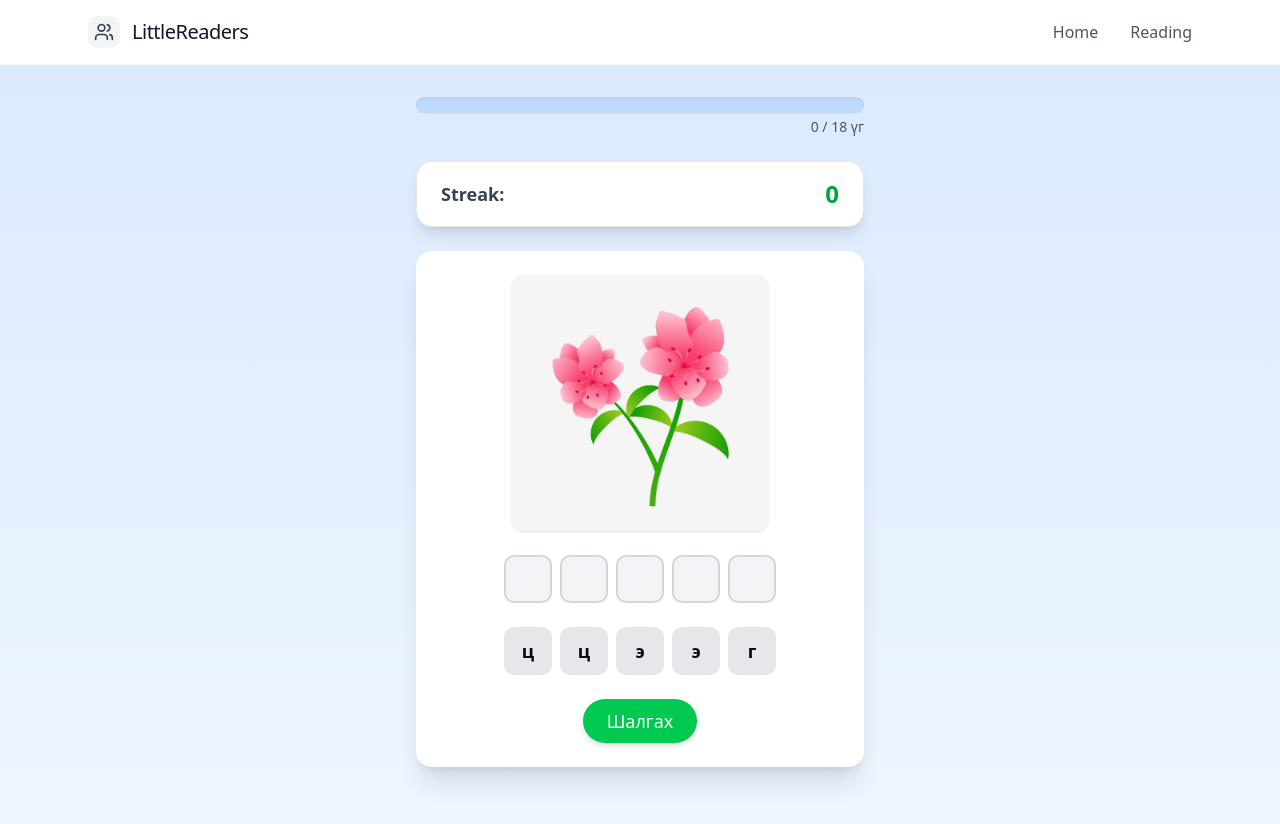
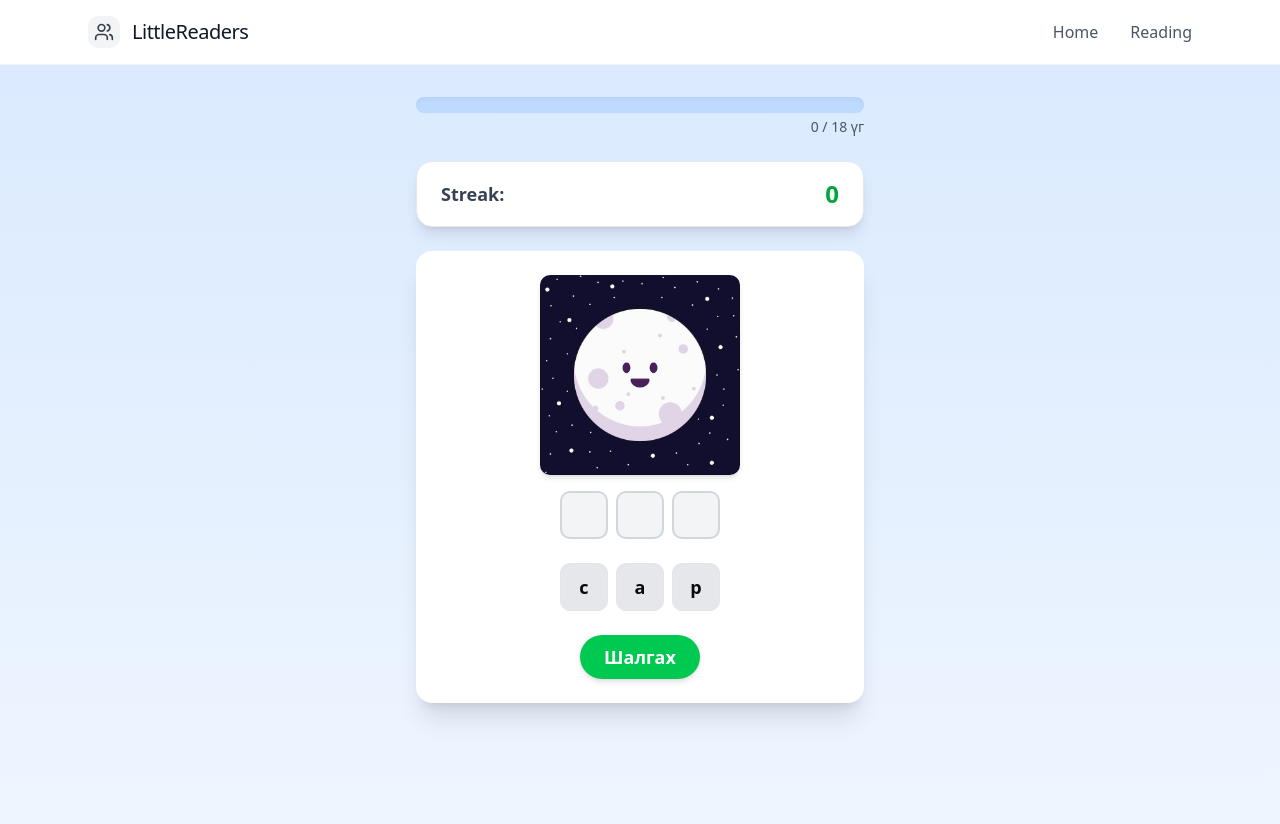
Before and after one commit to Merkzadok/PineQuestz, a Next.js app in the folder client/: page /main/wordSentence in a window 1280 px wide. Shown: the top 824 px of the page. Built offline with nearby package versions, Linux system fonts and the light colour scheme.

Commit message:
tts-done

```diff
--- a/client/src/app/main/wordSentence/components/WordCard.tsx
+++ b/client/src/app/main/wordSentence/components/WordCard.tsx
@@ -1,30 +1,24 @@
 "use client";
 
-import { useState } from "react";
-import { WordData } from "../utils/data";
-import {
-  DndContext,
-  useDraggable,
-  useDroppable,
-  DragEndEvent,
-} from "@dnd-kit/core";
+import { useEffect, useState } from "react";
+import { WordData, shuffleArray } from "../utils/data";
+import { DndContext, useDraggable, useDroppable, DragEndEvent } from "@dnd-kit/core";
+import Image from "next/image";
+import { useTextSpeaker } from "@/provider/TextContext";
 
 interface WordCardProps {
   wordData: WordData;
   onNext: (correct: boolean) => void;
 }
 
-// Draggable letter
-const DraggableLetter = ({ id, letter }: { id: string; letter: string }) => {
-  const { attributes, listeners, setNodeRef, transform, isDragging } =
-    useDraggable({ id });
+type PoolItem = { letter: string; id: string };
 
+const DraggableLetter = ({ id, letter }: PoolItem) => {
+  const { attributes, listeners, setNodeRef, transform, isDragging } = useDraggable({ id });
   const style = {
-    transform: transform
-      ? `translate3d(${transform.x}px, ${transform.y}px, 0)`
-      : undefined,
+    transform: transform ? `translate3d(${transform.x}px,${transform.y}px,0)` : undefined,
+    transition: isDragging ? "none" : "transform 0.3s ease",
   };
-
   return (
     <div
       ref={setNodeRef}
@@ -32,9 +26,7 @@ const DraggableLetter = ({ id, letter }: { id: string; letter: string }) => {
       {...listeners}
       {...attributes}
       className={`w-12 h-12 flex items-center justify-center rounded-lg border font-bold text-lg cursor-grab transition ${
-        isDragging
-          ? "bg-yellow-300 scale-110 shadow-lg"
-          : "bg-gray-200 hover:bg-gray-300"
+        isDragging ? "bg-yellow-300 scale-110 shadow-lg" : "bg-gray-200 hover:bg-gray-300"
       }`}
     >
       {letter}
@@ -42,140 +34,168 @@ const DraggableLetter = ({ id, letter }: { id: string; letter: string }) => {
   );
 };
 
-// Droppable slot
-const DroppableSlot = ({
-  id,
-  children,
-}: {
-  id: string;
-  children: React.ReactNode;
-}) => {
+const DroppableSlot = ({ id, letter, correctLetter }: { id: string; letter: string | null; correctLetter: string }) => {
   const { setNodeRef, isOver } = useDroppable({ id });
+  let bg = "bg-gray-100 border-gray-300 transition-all duration-300";
+  if (letter) bg = letter === correctLetter ? "bg-green-300 border-green-500" : "bg-red-300 border-red-500";
+  else if (isOver) bg = "bg-yellow-200 border-yellow-500";
 
   return (
     <div
       ref={setNodeRef}
-      className={`w-12 h-12 flex items-center justify-center rounded-lg border-2 font-bold text-xl transition ${
-        isOver ? "bg-green-200 border-green-500" : "bg-gray-100 border-gray-300"
-      }`}
+      className={`w-12 h-12 flex items-center justify-center rounded-lg border-2 font-bold text-xl ${bg}`}
     >
-      {children}
+      {letter}
     </div>
   );
 };
 
-const WordCard: React.FC<WordCardProps> = ({ wordData, onNext }) => {
-  const [slots, setSlots] = useState<(string | null)[]>(
-    Array(wordData.word.length).fill(null)
-  );
-  const [pool, setPool] = useState(wordData.letters);
+export const WordCard: React.FC<WordCardProps> = ({ wordData, onNext }) => {
+  const { speakText } = useTextSpeaker();
+  const [slots, setSlots] = useState<(string | null)[]>([]);
+  const [pool, setPool] = useState<PoolItem[]>([]);
   const [isCorrect, setIsCorrect] = useState<boolean | null>(null);
+  const [showPopup, setShowPopup] = useState<string | null>(null);
+
+  const initPool = () => shuffleArray(wordData.letters).map((l, idx) => ({ letter: l, id: `${l}-${idx}-${Date.now()}` }));
+
+  const resetWord = () => {
+    setSlots(Array(wordData.word.length).fill(null));
+    setPool(initPool());
+    setIsCorrect(null);
+    setShowPopup(null);
+  };
+
+  useEffect(() => {
+    resetWord();
+  }, [wordData]);
 
   const handleDragEnd = (event: DragEndEvent) => {
     const { over, active } = event;
-  if (over) {
-    const letterId = active.id as string; // жишээ: "A-0"
-    const letter = letterId.split("-")[0]; // зөвхөн "A" гэх мэт
+    if (!over) return;
 
-    if (typeof over.id === "string" && over.id.startsWith("slot-")) {
+    const letterId = active.id as string;
+    const letter = letterId.split("-")[0];
+
+    if (typeof over.id === "string") {
+      if (over.id.startsWith("slot-")) {
         const slotIdx = parseInt(over.id.replace("slot-", ""), 10);
-
         if (!isNaN(slotIdx)) {
           const newSlots = [...slots];
-
-        // өмнө нь энэ slot-д байсан үсгийг pool руу буцаана
-        if (newSlots[slotIdx]) {
-          setPool((prev) => [...prev, newSlots[slotIdx]!]);
-        }
-
-        // slot-д шинэ үсэг байрлуулна
+          if (newSlots[slotIdx]) setPool((prev) => [...prev, { letter: newSlots[slotIdx]!, id: `${newSlots[slotIdx]}-${Date.now()}` }]);
           newSlots[slotIdx] = letter;
           setSlots(newSlots);
-
-        // pool-с тухайн unique ID-г арилгана
-        setPool((prev) => prev.filter((l, idx) => `${l}-${idx}` !== letterId));
+          setPool((prev) => prev.filter((p) => p.id !== letterId));
         }
+      } else if (over.id === "pool") {
+        const newSlots = [...slots];
+        let removed = false;
+        for (let i = 0; i < newSlots.length; i++) {
+          if (newSlots[i] === letter && !removed) {
+            newSlots[i] = null;
+            removed = true;
+          }
+        }
+        setSlots(newSlots);
+        if (!pool.find((p) => p.id === letterId)) setPool((prev) => [...prev, { letter, id: letterId }]);
       }
     }
   };
 
-  const checkAnswer = () => {
-    const answer = slots.join("");
-    setIsCorrect(answer === wordData.word);
+  const handleCheckOrNext = () => {
+    if (isCorrect === null) {
+      const correct = slots.join("") === wordData.word;
+      setIsCorrect(correct);
+      setShowPopup(correct ? `🎉 Зөв байна! ${wordData.word} 🟢` : `😅 Буруу байна`);
+      setTimeout(() => setShowPopup(null), 2000);
+    } else if (isCorrect) {
+      onNext(isCorrect === true);
+      resetWord();
+    } else {
+      resetWord();
+    }
   };
 
-  const handleNext = () => {
-    onNext(isCorrect === true);
-    setSlots(Array(wordData.word.length).fill(null));
-    setPool(wordData.letters);
-    setIsCorrect(null);
-  };
+  const handleSpeak = () => speakText(wordData.word);
 
   return (
-    <div className="bg-white rounded-2xl shadow-xl p-6 flex flex-col items-center">
-      {/* Image */}
+    <div className="bg-white rounded-2xl shadow-xl p-6 flex flex-col items-center w-full max-w-lg mx-auto">
   {wordData.image && (
-        <img
+  <div className="relative mb-4 group">
+    <Image
       src={wordData.image}
       alt={wordData.word}
-          className="w-64 h-64 object-contain rounded-lg mb-6 shadow"
+      width={200}
+      height={200}
+      className="object-contain rounded-lg shadow-md cursor-pointer"
+
     />
+
+    {/* Hover overlay */}
+    <div className="absolute inset-0 bg-black/70 opacity-0 group-hover:opacity-100 flex items-center justify-center rounded-lg transition-opacity">
+      <span onClick={handleSpeak} className="text-white font-bold text-lg">{wordData.word}</span>
+    </div>
+  </div>
 )}
 
+
       <DndContext onDragEnd={handleDragEnd}>
-        {/* Slots */}
         <div className="flex gap-2 mb-6">
           {slots.map((letter, idx) => (
-            <DroppableSlot key={idx} id={`slot-${idx}`}>
-              {letter}
-            </DroppableSlot>
+            <DroppableSlot key={idx} id={`slot-${idx}`} letter={letter} correctLetter={wordData.word[idx]} />
           ))}
         </div>
 
-        {/* Pool Letters */}
-        <div className="flex flex-wrap gap-2 mb-6 justify-center">
-          {pool.map((letter, idx) => (
-            <DraggableLetter
-              key={`${letter}-${idx}`}
-              id={letter + "-" + idx}
-              letter={letter}
-            />
+        <div id="pool" className="flex flex-wrap gap-2 mb-6 justify-center">
+          {pool.map((item) => (
+            <DraggableLetter key={item.id} {...item} />
           ))}
         </div>
       </DndContext>
 
-      {/* Buttons */}
-      <div className="flex gap-4">
-        {isCorrect === null && (
+{/* Single button: Check / Next / Retry */}
 <button
-            onClick={checkAnswer}
-            className="px-6 py-2 bg-green-500 text-white rounded-full hover:bg-green-600 transition shadow-md text-lg"
-          >
-            Шалгах
-          </button>
-        )}
-        {isCorrect !== null && (
-          <button
-            onClick={handleNext}
-            className="px-6 py-3 bg-yellow-400 text-black rounded-full hover:bg-yellow-500 transition shadow-lg text-xl font-bold"
-          >
-            Дараах
-          </button>
-        )}
-      </div>
-
-      {/* Result */}
-      {isCorrect !== null && (
-        <p
-          className={`mt-4 text-xl font-bold ${
-            isCorrect ? "text-green-600" : "text-red-600"
+  onClick={handleCheckOrNext}
+  className={`px-6 py-2 rounded-full shadow-md text-lg font-bold transition transform active:scale-95 ${
+    isCorrect === null
+      ? "bg-green-500 text-white hover:bg-green-600 cursor-pointer"
+      : isCorrect
+      ? "bg-yellow-400 text-black hover:bg-yellow-500 cursor-pointer"
+      : "bg-blue-500 text-white hover:bg-blue-600 cursor-pointer"
   }`}
 >
-          {isCorrect ? "Зөв байна! 🎉" : "Буруу байна 😅"}
-        </p>
+  {isCorrect === null ? "Шалгах" : isCorrect ? "Дараах" : "Дахин эхлэх"}
+</button>
+
+{/* Animated Pop-up */}
+{showPopup && (
+  <div className="fixed inset-0 flex items-center justify-center z-50 pointer-events-none">
+    <div
+      className={`
+        bg-white dark:bg-gray-800 px-6 py-4 rounded-2xl shadow-2xl text-xl font-bold text-center
+        transform transition-all duration-500 ease-out
+        ${isCorrect ? "bg-green-100 text-green-700 scale-110 -translate-y-4 opacity-100" : "bg-red-100 text-red-700 scale-110 -translate-y-4 opacity-100"}
+        animate-fadeInOut
+      `}
+    >
+      {showPopup}
+    </div>
+  </div>
 )}
+
+{/* Tailwind custom animation (add in globals.css or tailwind.config) */}
+<style jsx global>{`
+  @keyframes fadeInOut {
+    0% { opacity: 0; transform: translateY(-20px) scale(0.95); }
+    10% { opacity: 1; transform: translateY(0) scale(1.1); }
+    90% { opacity: 1; transform: translateY(0) scale(1.1); }
+    100% { opacity: 0; transform: translateY(-20px) scale(0.95); }
+  }
+  .animate-fadeInOut {
+    animation: fadeInOut 2s ease forwards;
+  }
+`}</style>
+
     </div>
   );
 };
-
-export default WordCard;
--- a/client/src/app/main/wordSentence/page.tsx
+++ b/client/src/app/main/wordSentence/page.tsx
@@ -1,7 +1,7 @@
 "use client";
 import { useState, useEffect } from "react";
 import { words as allWords, WordData } from "./utils/data";
-import WordCard from "./components/WordCard";
+import { WordCard } from "./components/WordCard";
 
 export default function Home() {
   const [words, setWords] = useState<WordData[]>([]);
@@ -12,12 +12,14 @@ export default function Home() {
     setWords(shuffleArray(allWords));
   }, []);
 
-  const handleNext = (correct: boolean) => {
-    if (correct) setStreak(streak + 1);
-    else setStreak(0);
+const handleNext = (correct: boolean) => {
+  console.log("Correct:", correct);
 
-    setCurrentIndex((prev) => prev + 1);
-  };
+  setStreak((prev) => (correct ? prev + 1 : 0));
+
+  setCurrentIndex((prev) => (prev + 1 < words.length ? prev + 1 : words.length));
+};
+
 
   if (!words.length)
     return (
@@ -73,7 +75,11 @@ export default function Home() {
 
       {/* Word card */}
       <div className="w-full max-w-md">
-        <WordCard wordData={words[currentIndex]} onNext={handleNext} />
+<WordCard
+  key={words[currentIndex].id}
+  wordData={words[currentIndex]}
+  onNext={(correct: boolean) => handleNext(correct)}
+/>
       </div>
     </div>
   );
--- a/client/src/app/main/wordSentence/utils/data.ts
+++ b/client/src/app/main/wordSentence/utils/data.ts
@@ -1,43 +1,38 @@
 export interface WordData {
-  id: string;
-  word: string; // Монгол үг
-  image: string; // Cloudinary Image URL
-  letters: string[];
-  completed?: boolean;
-}
-// туслах function
-const shuffleArray = (array: string[]) => {
-  return array
-    .map((value) => ({ value, sort: Math.random() }))
-    .sort((a, b) => a.sort - b.sort)
-    .map(({ value }) => value);
-};
-
-export const words: {
   id: string;
   word: string;
   letters: string[];
   image: string;
-}[] = [
-  { id: "1", word: "сүх", letters: (["с", "ү", "х"]), image: "/images/axe.avif" },
-  { id: "2", word: "ном", letters: (["н", "о", "м"]), image: "/images/book.jpeg" },
-  { id: "3", word: "морь", letters: (["м", "о", "р", "ь"]), image: "/images/horse.jpg" },
-  { id: "4", word: "сар", letters: (["с", "а", "р"]), image: "/images/moon.jpg" },
-  { id: "5", word: "шоо", letters: (["ш", "о", "о"]), image: "/images/cube.jpeg" },
-  { id: "6", word: "хавар", letters: (["х", "а", "в", "а", "р"]), image: "/images/spring.webp" },
-  { id: "7", word: "хүүхэд", letters: (["х", "ү", "ү", "х", "э", "д"]), image: "/images/child.webp" },
-  { id: "8", word: "хөлөг", letters: (["х", "ө", "л", "ө", "г"]), image: "/images/ship.jpeg" },
-  { id: "9", word: "үхэр", letters: (["ү", "х", "э", "р"]), image: "/images/cow.webp" },
-  { id: "10", word: "цэцэг", letters: (["ц", "э", "ц", "э", "г"]), image: "/images/flower.jpg" },
-  { id: "11", word: "цоож", letters: (["ц", "о", "о", "ж"]), image: "/images/lock.png" },
-  { id: "12", word: "загас", letters: (["з", "а", "г", "а", "с"]), image: "/images/fish.png" },
-  { id: "13", word: "үзэг", letters: (["ү", "з", "э", "г"]), image: "/images/pen.jpg" },
-  { id: "14", word: "зоос", letters: (["з", "о", "о", "с"]), image: "/images/coin.jpg" },
-  { id: "15", word: "дээл", letters: (["д", "э", "э", "л"]), image: "/images/deel.webp" },
-  { id: "16", word: "зүү", letters: (["з", "ү", "ү"]), image: "/images/needle.png" },
-  { id: "17", word: "жудо", letters: (["ж", "у", "д", "о"]), image: "/images/judo.avif" },
-  { id: "18", word: "төгрөг", letters: (["т", "ө", "г", "р", "ө", "г"]), image: "/images/tugrug.png" },
-].map(w => ({
-  ...w,
-  letters: shuffleArray(w.letters),
-}));;
+  completed?: boolean | false;
+}
+
+// Shuffle function
+export const shuffleArray = <T>(array: T[]) => {
+  const arr = [...array];
+  for (let i = arr.length - 1; i > 0; i--) {
+    const j = Math.floor(Math.random() * (i + 1));
+    [arr[i], arr[j]] = [arr[j], arr[i]];
+  }
+  return arr;
+};
+
+export const words: WordData[] = [
+  { id: "1", word: "сүх", letters: ["с", "ү", "х"], image: "/images/axe.avif" },
+  { id: "2", word: "ном", letters: ["н", "о", "м"], image: "/images/book.jpeg" },
+  { id: "3", word: "морь", letters: ["м", "о", "р", "ь"], image: "/images/horse.jpg" },
+  { id: "4", word: "сар", letters: ["с", "а", "р"], image: "/images/moon.jpg" },
+  { id: "5", word: "шоо", letters: ["ш", "о", "о"], image: "/images/cube.jpeg" },
+  { id: "6", word: "хавар", letters: ["х", "а", "в", "а", "р"], image: "/images/spring.webp" },
+  { id: "7", word: "хүүхэд", letters: ["х", "ү", "ү", "х", "э", "д"], image: "/images/child.webp" },
+  { id: "8", word: "хөлөг", letters: ["х", "ө", "л", "ө", "г"], image: "/images/ship.jpeg" },
+  { id: "9", word: "үхэр", letters: ["ү", "х", "э", "р"], image: "/images/cow.webp" },
+  { id: "10", word: "цэцэг", letters: ["ц", "э", "ц", "э", "г"], image: "/images/flower.jpg" },
+  { id: "11", word: "цоож", letters: ["ц", "о", "о", "ж"], image: "/images/lock.png" },
+  { id: "12", word: "загас", letters: ["з", "а", "г", "а", "с"], image: "/images/fish.png" },
+  { id: "13", word: "үзэг", letters: ["ү", "з", "э", "г"], image: "/images/pen.jpg" },
+  { id: "14", word: "зоос", letters: ["з", "о", "о", "с"], image: "/images/coin.jpg" },
+  { id: "15", word: "дээл", letters: ["д", "э", "э", "л"], image: "/images/deel.webp" },
+  { id: "16", word: "зүү", letters: ["з", "ү", "ү"], image: "/images/needle.png" },
+  { id: "17", word: "жудо", letters: ["ж", "у", "д", "о"], image: "/images/judo.avif" },
+  { id: "18", word: "төгрөг", letters: ["т", "ө", "г", "р", "ө", "г"], image: "/images/tugrug.png" },
+];
```
Also changed, not shown: client/src/app/globals.css (+10 -0 lines). Lines whose indentation alone changed are shown as unchanged.
